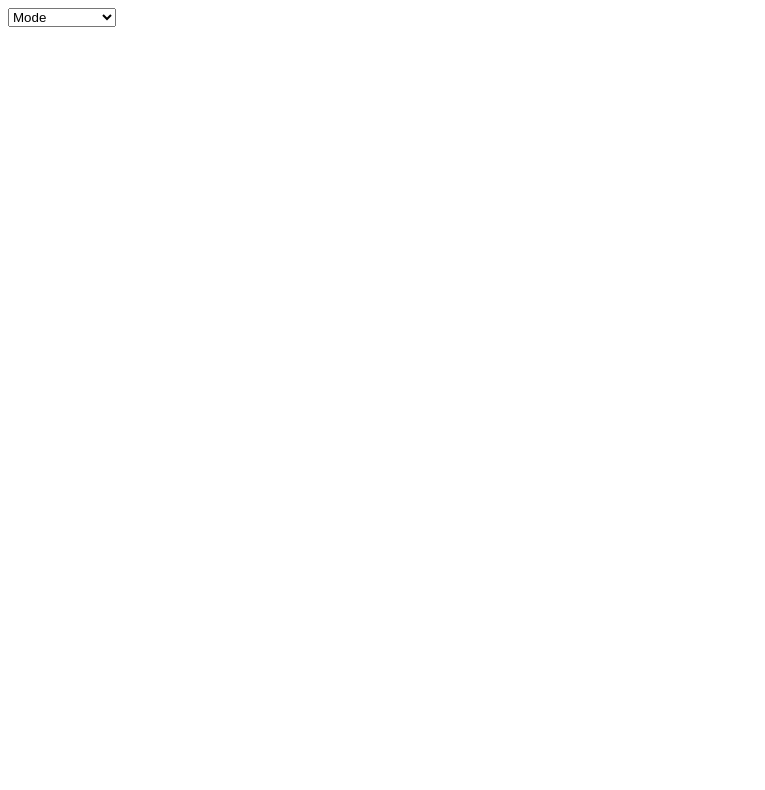
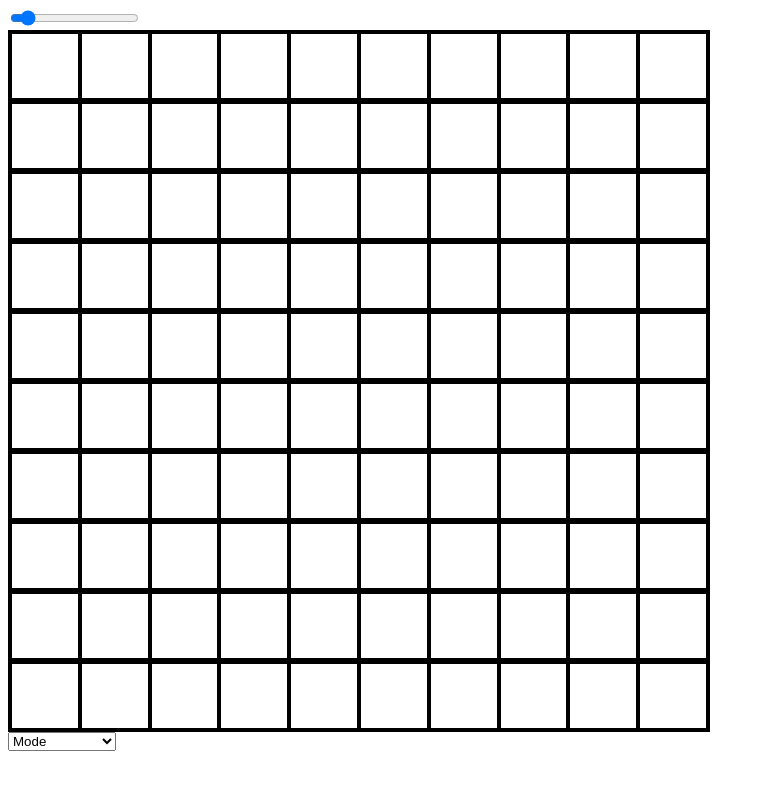
Before and after one commit to Shai07/etch-a-sketch, a plain HTML site: page index.html in a window 1280 px wide. Shown: the whole page, without its empty margins (0-765 px from the left). Drawn offline with Linux system fonts and the light colour scheme.

Commit message:
added basic grid with slider to adjust size still needs to implement hovering feature to change colors or opacity. Then, implement the different modes.

```diff
--- a/index.html
+++ b/index.html
@@ -7,6 +7,7 @@
     <link rel="stylesheet" href="styles.css">
 </head>
 <body>
+    <input type="range" min="1" max="100" value="10" class="slider" id="myRange">
     <div class="board" id="sketch-book">
 
     </div>
--- a/scripts.js
+++ b/scripts.js
@@ -0,0 +1,27 @@
+const board = document.querySelector('.board');
+const tiles = document.querySelectorAll('.tile')
+const slider = document.querySelector('.slider');
+
+let SIZE = 10;
+grid(SIZE);
+
+slider.addEventListener('change', function() {
+    SIZE = slider.value;
+    grid(SIZE);
+})
+
+
+
+function grid(size) {
+    board.replaceChildren();
+    for (let i = 0; i < size; i++) {
+        const row = document.createElement('div');
+        row.className = 'row';
+        board.appendChild(row)
+        for (let j = 0; j < size; j++) {
+            const tile = document.createElement('div');
+            tile.className = 'tile';
+            row.appendChild(tile);
+        }
+    }
+}
--- a/styles.css
+++ b/styles.css
@@ -0,0 +1,19 @@
+.board {
+    border: solid 1px black;
+    display: flex;
+    flex-direction: column;
+    height: 700px;
+    width: 700px;
+}
+
+.board .row {
+    flex-grow: 1;
+    display: flex;
+    border: solid 1px black;
+}
+
+.board .row .tile {
+    flex-grow: 1;
+    border: solid 2px black;
+
+}
```
